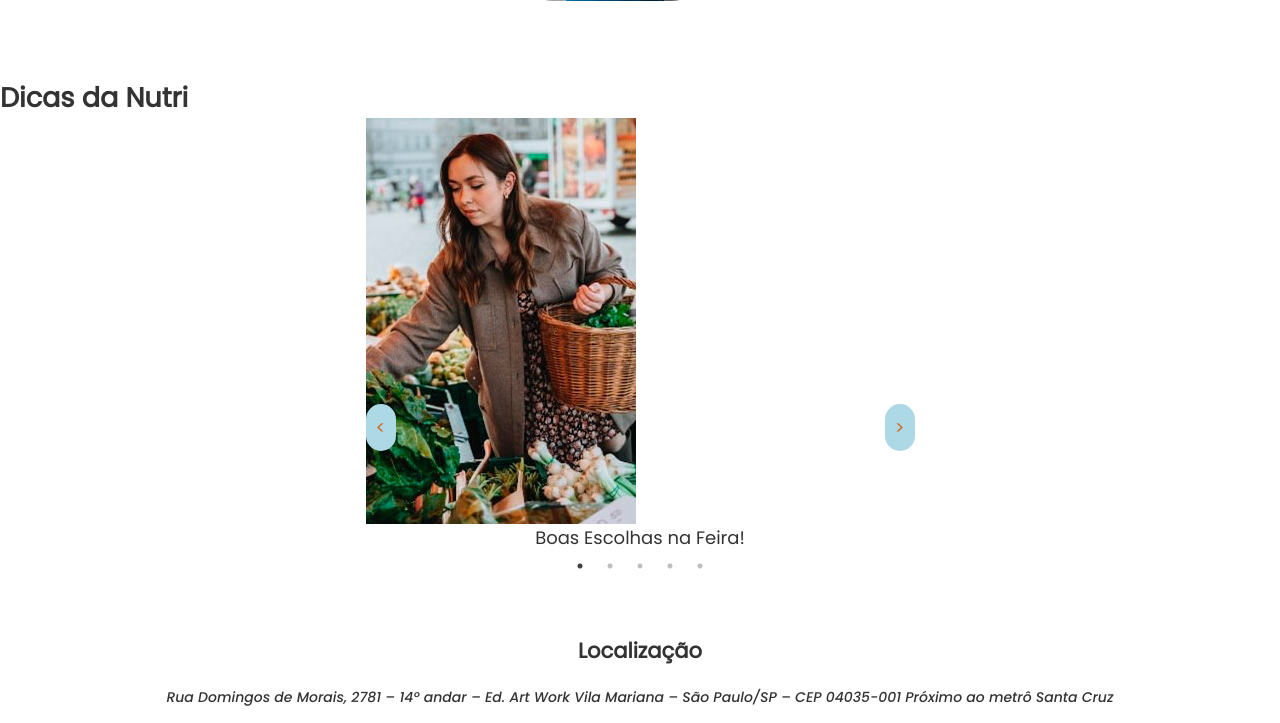
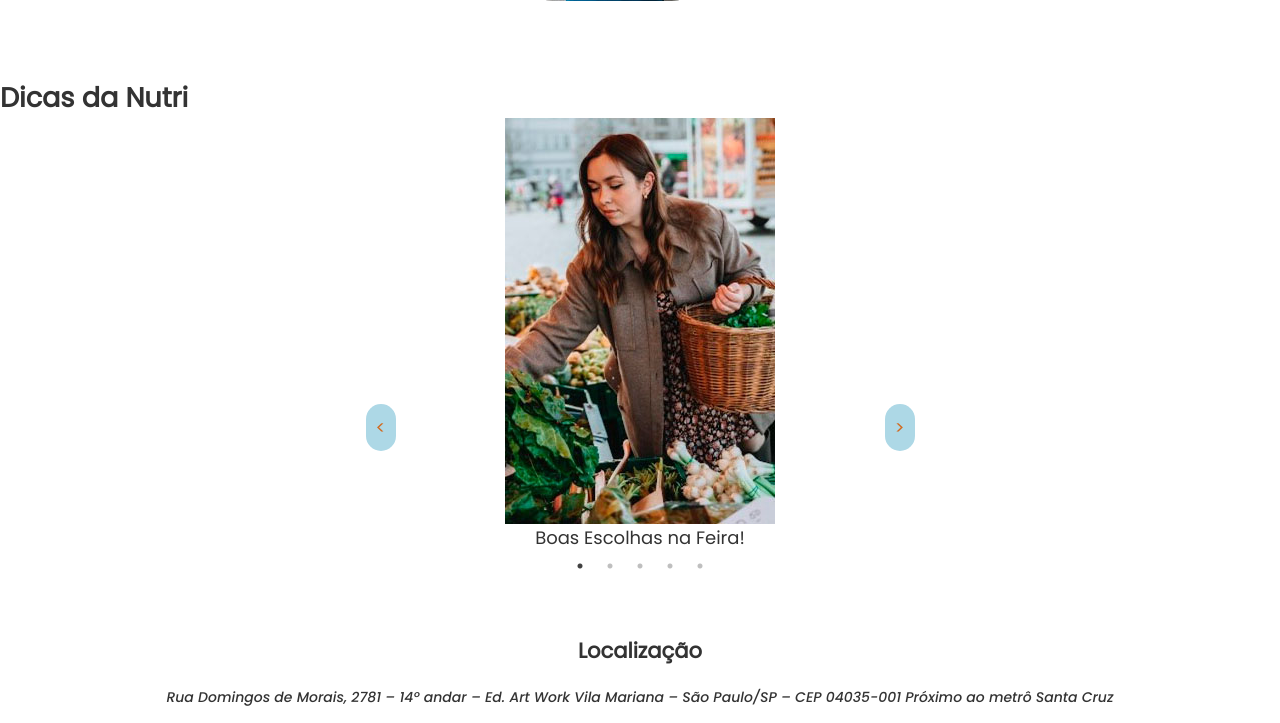
Before and after one commit to nagarcia94/Projeto.Integrador-EliRocha, a PHP site: page /index.html in a window 1280 px wide. Shown: the part 1437-2160 px from the top of the page. Run offline with PHP 8.4, Linux system fonts and the light colour scheme.

Commit message:
ajuste imagens: Center

```diff
--- a/css/estilo.css
+++ b/css/estilo.css
@@ -539,7 +539,12 @@ address {
 * { box-sizing: border-box;  }
 html { font-size: 14px; }
 body { font-family: 'Segoe UI', 'Verdana'; }
-img { max-width: 60%; }
+img {
+    max-width: 60%;
+    justify-content: center;
+    align-items: center;
+    margin: auto;
+}
 
 .container {
     margin: auto;
@@ -552,6 +557,7 @@ img { max-width: 60%; }
 .dicasnutri {
     margin: auto;
     max-width: 549px;
+
 }
 
 .dicasnutri  { margin-bottom: 20px; }
```
